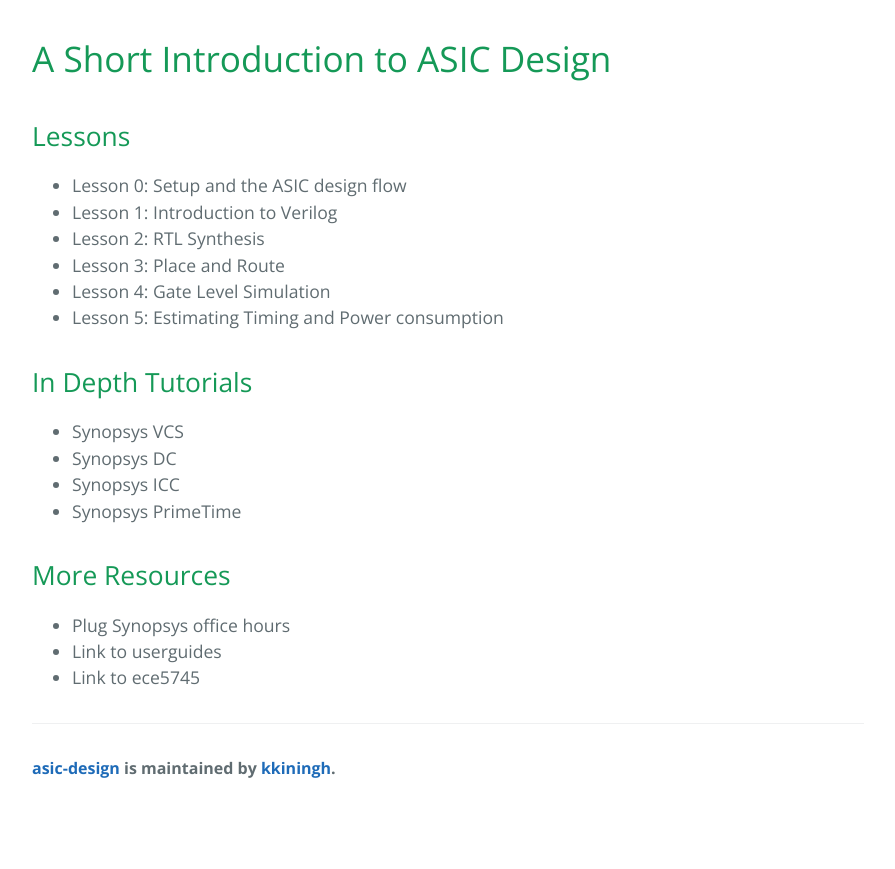
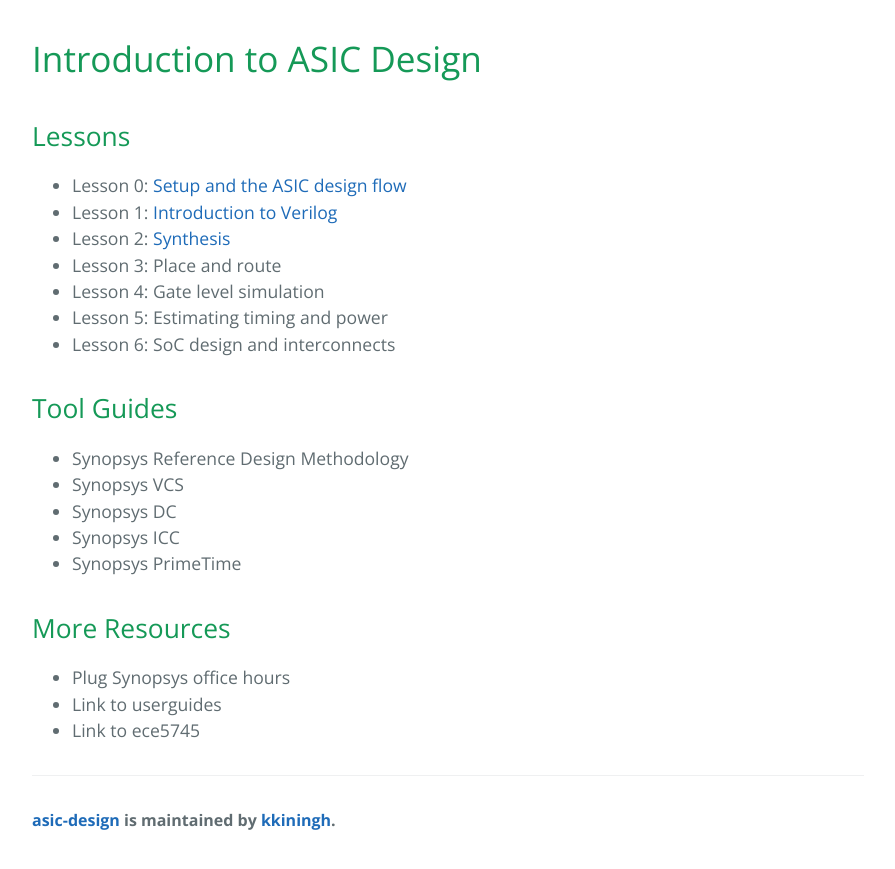
Before and after one commit to kkiningh/asic-design, a Jekyll site: the page built from docs/index.md, in a window 1280 px wide. Shown: the top 869 px of the page, without its empty margins (192-1087 px from the left). Built offline with Jekyll 4.4.1, drawn with Linux system fonts in a browser that asks for light colours; our own code applies the rules of GitHub Pages for plain Markdown files.

Commit message:
Add intitial lesson outline

```diff
--- a/docs/index.md
+++ b/docs/index.md
@@ -1,19 +1,21 @@
-A Short Introduction to ASIC Design
+Introduction to ASIC Design
 ===
 
 Lessons
 ---
 
- - Lesson 0: Setup and the ASIC design flow
- - Lesson 1: Introduction to Verilog
- - Lesson 2: RTL Synthesis
- - Lesson 3: Place and Route
- - Lesson 4: Gate Level Simulation
- - Lesson 5: Estimating Timing and Power consumption
+ - Lesson 0: [Setup and the ASIC design flow](lessons/lession0-setup.md)
+ - Lesson 1: [Introduction to Verilog](lessons/lession1-verilog.md)
+ - Lesson 2: [Synthesis](lessons/lession2-syntheis.md)
+ - Lesson 3: Place and route
+ - Lesson 4: Gate level simulation
+ - Lesson 5: Estimating timing and power
+ - Lesson 6: SoC design and interconnects
 
-In Depth Tutorials
+Tool Guides
 ---
 
+ - Synopsys Reference Design Methodology
  - Synopsys VCS
  - Synopsys DC
  - Synopsys ICC
```
Also changed, not shown: docs/lessons/lesson0-setup.md (added, +4 -0 lines), docs/lessons/lesson1-verilog.md (added, +190 -0 lines), docs/lessons/lesson2-syntheis.md (added, +4 -0 lines).
